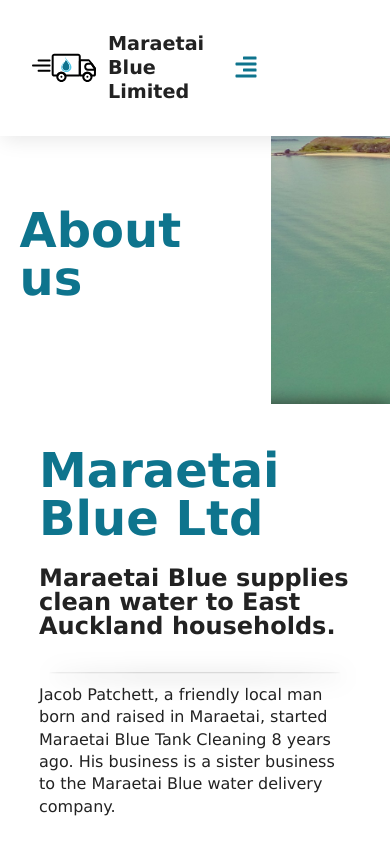
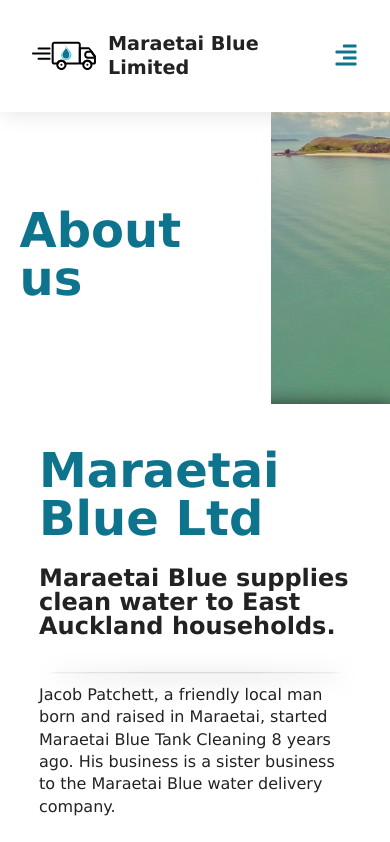
Before and after one commit to AaronRBetts/maraetai-blue, a React (Create React App) app in the folder client/: page /about in a window 390 px wide. Shown: the top 842 px of the page. Built offline with nearby package versions, Linux system fonts and the light colour scheme.

Commit message:
fixed responsive issues

```diff
--- a/client/src/App.css
+++ b/client/src/App.css
@@ -89,6 +89,7 @@
 .navbar {
   position: fixed;
   display: flex;
+  flex-wrap: wrap;
   justify-content: space-between;
   top: 0;
   left: 0;
@@ -104,6 +105,7 @@
 .nav-header {
   display: flex;
   justify-content: space-between;
+  width: 100%;
 }
 .nav-btn {
   background: transparent;
@@ -117,7 +119,7 @@
 }
 .nav-logo-text{
   padding: 0 12px;
-  margin: auto 0;
+  margin: auto;
 }
 .nav-links {
   height: 0;
@@ -133,30 +135,33 @@
   color: var(--mainBlack);
   transition: var(--mainTransition);
   text-align: center;
-  font-size: 1rem;
+  font-size: 0.8rem;
   font-weight: 600;
   letter-spacing: var(--mainSpacing);
 }
 .nav-links a:hover {
   color: var(--primaryColor);
 }
+.nav-center {
+  justify-content: center;
+  display: flex;
+  width: 100%;
+}
 
 .show-nav {
   height: 100vh;
+  width: 100%;
 }
 @media screen and (min-width: 768px) {
+  .nav-header {
+    width: auto;
+  }
   .nav-btn {
     display: none;
-  }
-  .nav-center {
-    justify-content: center;
-    max-width: 1170px;
-    display: flex;
   }
   .nav-links {
     height: auto;
     display: flex;
-    margin-left: 4rem;
   }
   .nav-links a {
     margin: 0 1rem;
```
